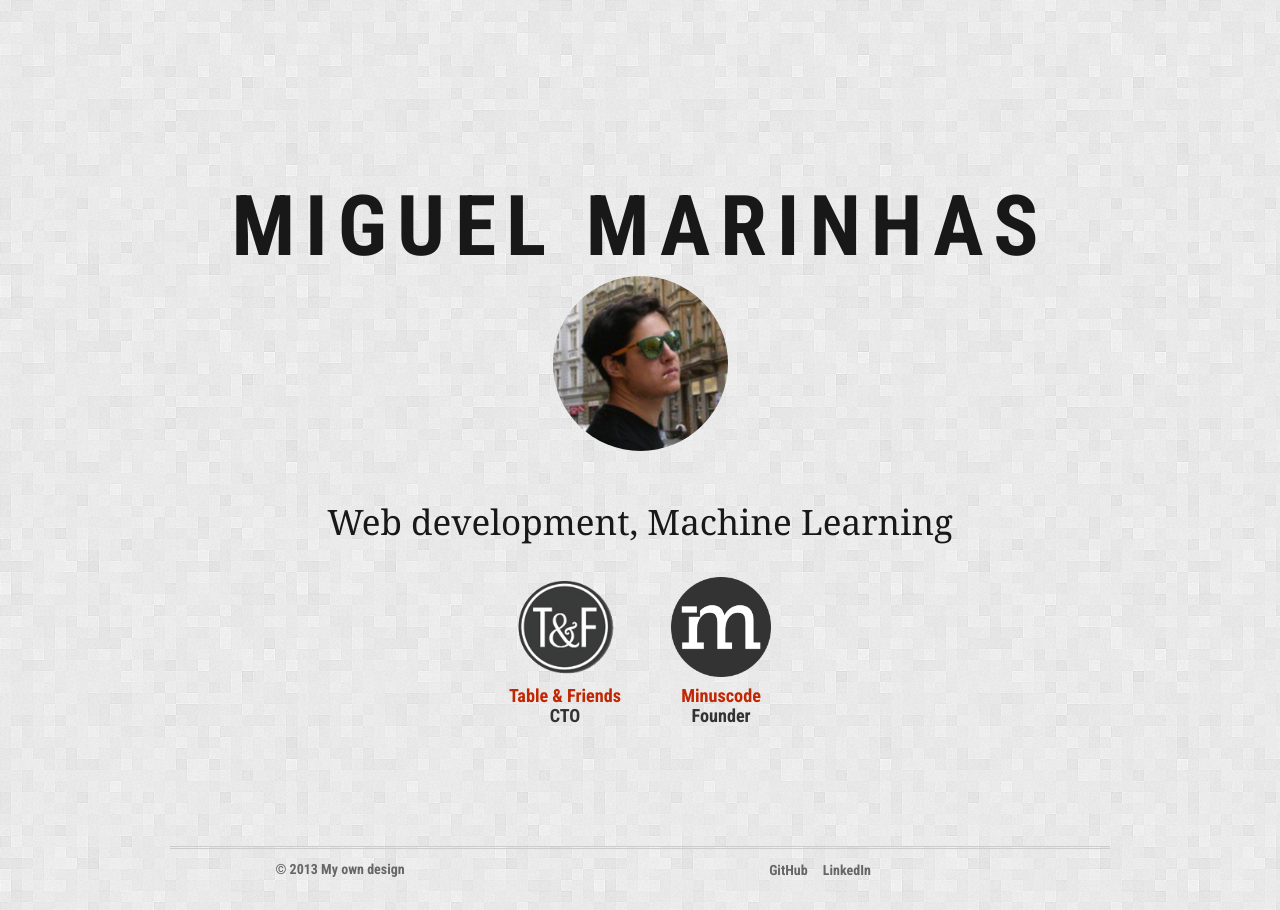
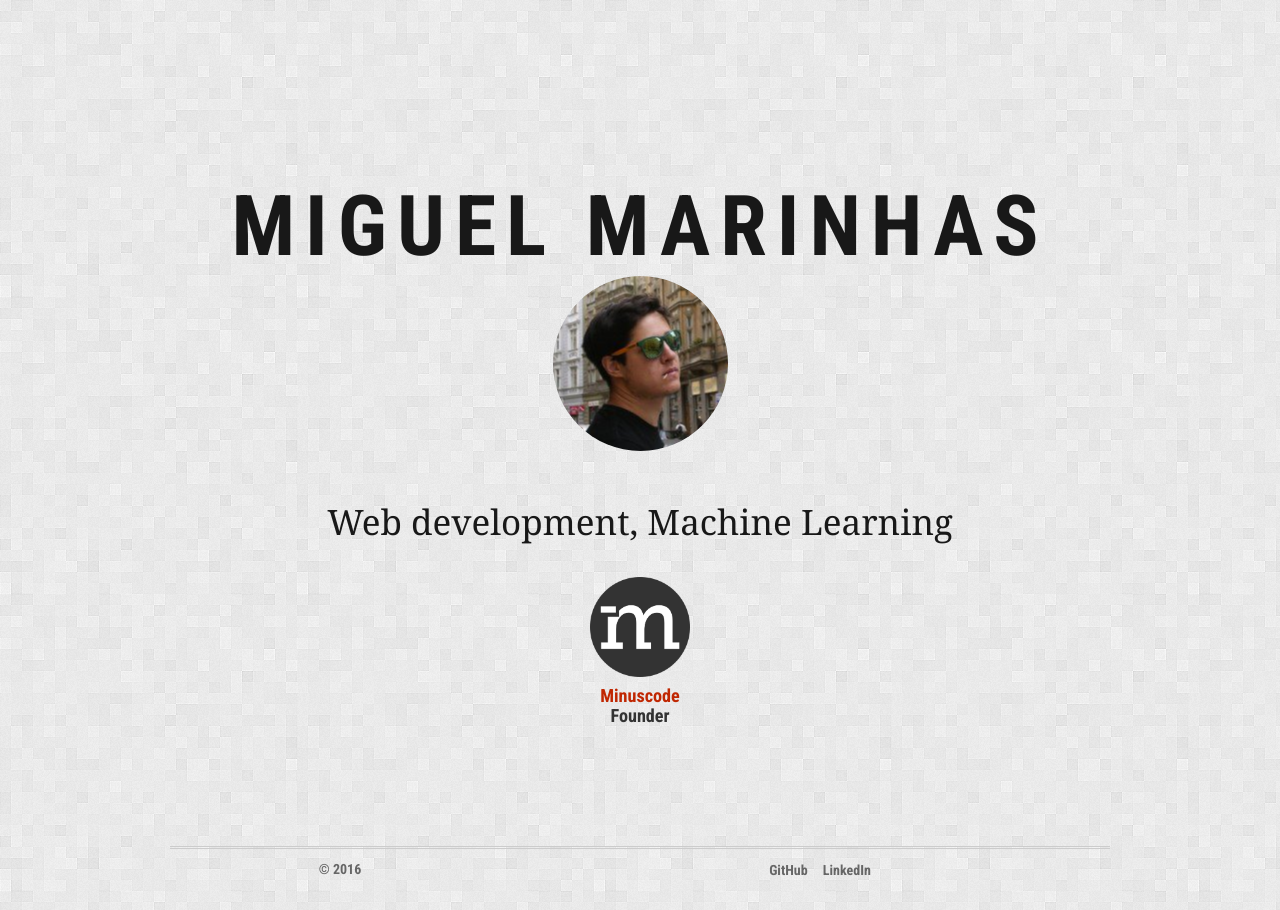
Before and after one commit to miguelm/miguelm.github.com, a Jekyll site: the page built from index.html, in a window 1280 px wide. Built offline with Jekyll 4.4.1, drawn with Linux system fonts in a browser that asks for light colours.

Commit message:
updated to current state of affairs

```diff
--- a/_layouts/default.html
+++ b/_layouts/default.html
@@ -69,7 +69,7 @@
       <footer class="sixteen columns">
         <ul class="six columns alpha">
           <li>
-            © 2013 My own design
+            © 2016
           </li>
         </ul>
         <ul class="links ten columns omega">
--- a/index.html
+++ b/index.html
@@ -8,6 +8,7 @@ title: Landing Page
 </div>
 
 <ul class="jobs">
+  <!--
   <li>
     <a href="http://www.tableandfriends.com">
       <img src="/img/tf.png" style="height:100px;vertical-align:middle;">
@@ -17,6 +18,7 @@ title: Landing Page
       </div>
     </a>
   </li>
+  -->
 
   <li>
     <a href="http://www.minuscode.com">
```
